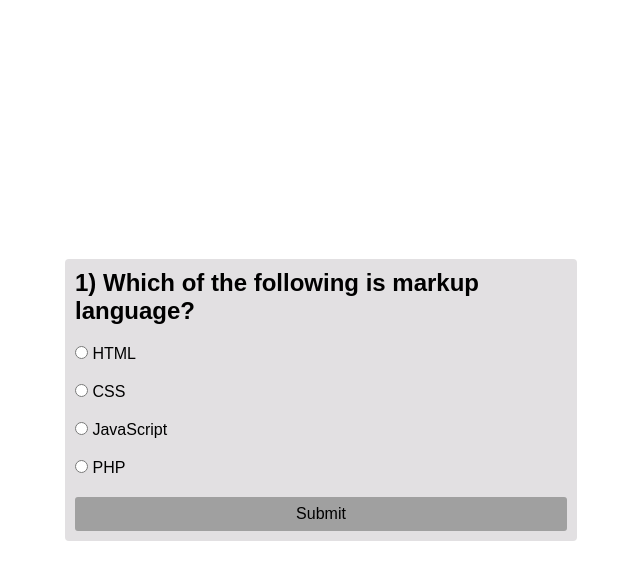
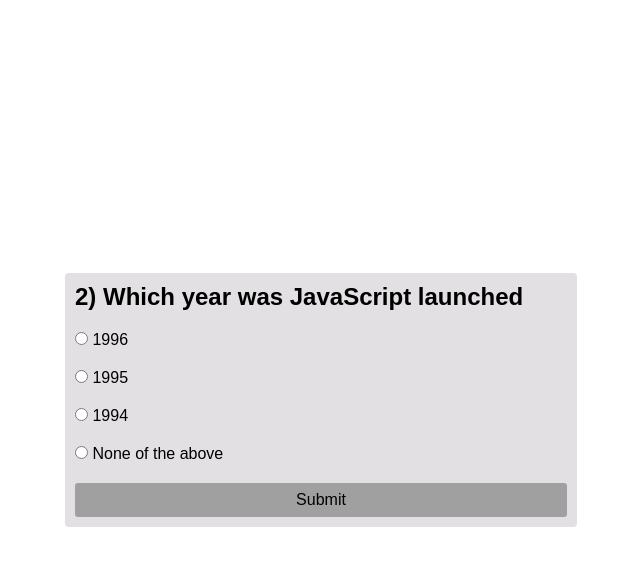
Before and after one commit to adarshsahu2803/Quiz-App-JS, a plain HTML site: page index.html in a window 1280 px wide. Both pictures are taken after a click on the button "Submit". Shown: the whole page, without its empty margins (319-959 px from the left). Drawn offline with Linux system fonts and the light colour scheme.

Commit message:
Finished JS functions

```diff
--- a/index.html
+++ b/index.html
@@ -26,7 +26,7 @@
                 <input class="options" type="radio" id="option4" value="d" name="option">
                 <label for="option1">Option 4</label>
             </div>
-            <button class="btn">Submit</button>
+            <button class="btn" onclick="submitQuiz()">Submit</button>
         </div>
     </div>
     <script src="/js/app.js"></script>
--- a/js/app.js
+++ b/js/app.js
@@ -16,12 +16,17 @@ let questions = [{
     }]
 
 let index = 0
+let right = 0, wrong = 0
+let total = questions.length
 const quesBox = document.getElementById('quesBox')
 const optionItems = document.querySelectorAll('.options')
 
 function loadQuestion() {
-    let data = questions[index]
-    console.log(data)
+    if (index == total) {
+        return endQuiz();
+    }
+    reset();
+    const data = questions[index]
     quesBox.innerText = `${index+1}) ${data.que}`
     optionItems[0].nextElementSibling.innerText = data.a
     optionItems[1].nextElementSibling.innerText = data.b
@@ -29,4 +34,46 @@ function loadQuestion() {
     optionItems[3].nextElementSibling.innerText = data.d
 }
 
+function submitQuiz() {
+    const data = questions[index]
+    const ans = getAnswer()
+    if (ans === data.correct) {
+        right++;
+    }
+    else {
+        wrong++;
+    }
+    index++;
+    loadQuestion();
+    return;
+}
+
+function getAnswer() {
+    let res;
+    optionItems.forEach(
+        (input) => {
+            if (input.checked) {
+                res = input.value
+            }
+        }
+    )
+    return res;
+}
+
+function reset() {
+    optionItems.forEach(
+        (input) => {
+            input.checked = false;
+        }
+    )
+    return;
+}
+
+function endQuiz() {
+    document.getElementById("box").innerHTML = `
+        <h3> Thank you for playing the quiz! </h3>
+        <h2> ${right} / ${total} are correct </h2>
+    `
+}
+
 loadQuestion();
```
